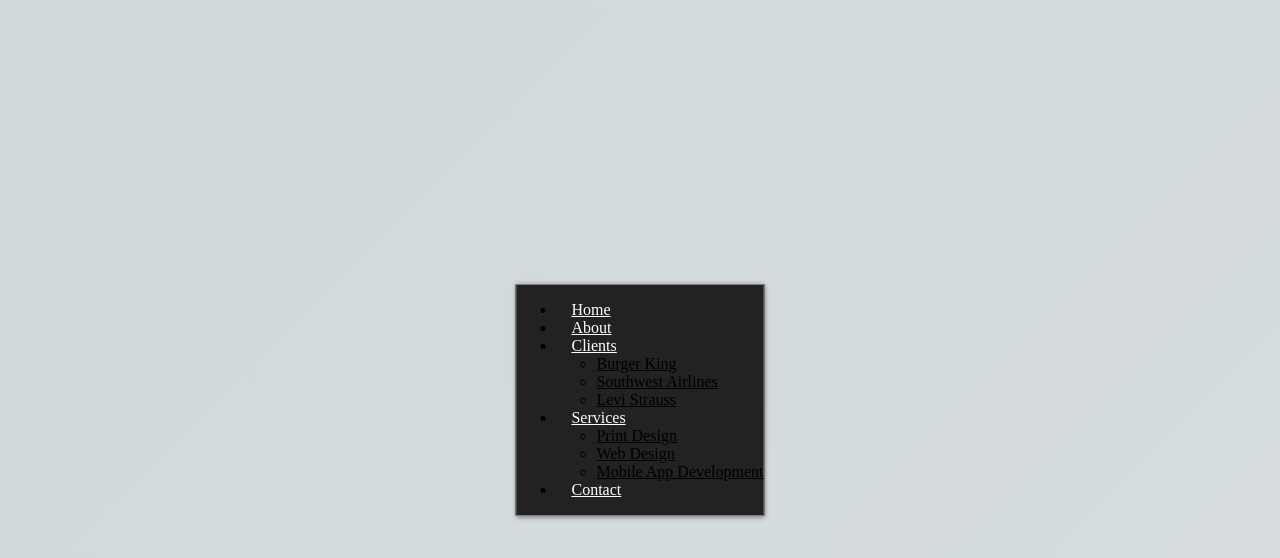
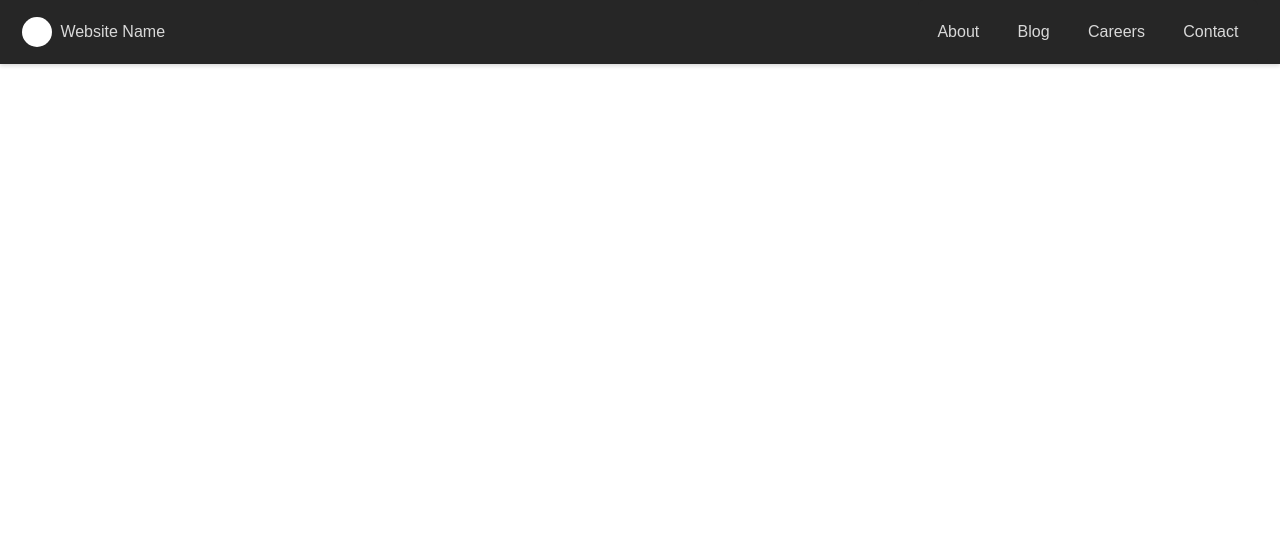
Before and after one commit to KeyElementElectronics/KeyElementElectronics.github.io, a plain HTML site: page index.html in a window 1280 px wide. Drawn offline with Linux system fonts and the light colour scheme.

Commit message:
✨ (navbar) created new and improved navbar

```diff
--- /dev/null
+++ b/CSS/index.css
@@ -0,0 +1,186 @@
+:root {
+    --navbar-bg-color: hsl(0, 0%, 15%);
+    --navbar-text-color: hsl(0, 0%, 85%);
+    --navbar-text-color-focus: white;
+    --navbar-bg-contrast: hsl(0, 0%, 25%);
+}
+
+* {
+    box-sizing: border-box;
+    margin: 0;
+    padding: 0;
+}
+
+body {
+    height: 100vh;
+    font-family: Arial, Helvetica, sans-serif;
+    line-height: 1.6;
+}
+
+.container {
+    max-width: 1920px;
+    padding-left: 1.4rem;
+    padding-right: 1.4rem;
+    margin-left: auto;
+    margin-right: auto;
+}
+
+#navbar {
+    --navbar-height: 64px;
+    position: fixed;
+    height: var(--navbar-height);
+    background-color: var(--navbar-bg-color);
+    left: 0;
+    right: 0;
+    box-shadow: 0 2px 4px rgba(0, 0, 0, 0.15);
+}
+
+.navbar-container {
+    display: flex;
+    justify-content: space-between;
+    height: 100%;
+    align-items: center;
+}
+
+.navbar-item {
+    margin: 0.4em;
+    width: 100%;
+}
+
+.home-link,
+.navbar-link {
+    color: var(--navbar-text-color);
+    text-decoration: none;
+    display: flex;
+    font-weight: 400;
+    align-items: center;
+}
+
+.home-link:is(:focus, :hover) {
+    color: var(--navbar-text-color-focus);
+}
+
+.navbar-link {
+    justify-content: center;
+    width: 100%;
+    padding: 0.4em 0.8em;
+    border-radius: 5px;
+}
+
+.navbar-link:is(:focus, :hover) {
+    color: var(--navbar-text-color-focus);
+    background-color: var(--navbar-bg-contrast);
+}
+
+.navbar-logo {
+    background-color: var(--navbar-text-color-focus);
+    border-radius: 50%;
+    width: 30px;
+    height: 30px;
+    margin-right: 0.5em;
+}
+
+#navbar-toggle {
+    cursor: pointer;
+    border: none;
+    background-color: transparent;
+    width: 40px;
+    height: 40px;
+    display: flex;
+    align-items: center;
+    justify-content: center;
+    flex-direction: column;
+}
+
+.icon-bar {
+    display: block;
+    width: 25px;
+    height: 4px;
+    margin: 2px;
+    background-color: var(--navbar-text-color);
+}
+
+#navbar-toggle:is(:focus, :hover) .icon-bar {
+    background-color: var(--navbar-text-color-focus);
+}
+
+#navbar-toggle[aria-expanded="true"] .icon-bar:is(:first-child, :last-child) {
+    position: absolute;
+    margin: 0;
+    width: 30px;
+}
+
+#navbar-toggle[aria-expanded="true"] .icon-bar:first-child {
+    transform: rotate(45deg);
+}
+
+#navbar-toggle[aria-expanded="true"] .icon-bar:nth-child(2) {
+    opacity: 0;
+}
+
+#navbar-toggle[aria-expanded="true"] .icon-bar:last-child {
+    transform: rotate(-45deg);
+}
+
+#navbar-menu {
+    position: fixed;
+    top: var(--navbar-height);
+    bottom: 0;
+    opacity: 0;
+    visibility: hidden;
+    left: 0;
+    right: 0;
+}
+
+#navbar-toggle[aria-expanded="true"]+#navbar-menu {
+    background-color: rgba(0, 0, 0, 0.4);
+    opacity: 1;
+    visibility: visible;
+}
+
+.navbar-links {
+    list-style: none;
+    position: absolute;
+    background-color: var(--navbar-bg-color);
+    display: flex;
+    flex-direction: column;
+    align-items: center;
+    left: 0;
+    right: 0;
+    margin: 1.4rem;
+    border-radius: 5px;
+    box-shadow: 0 0 20px rgba(0, 0, 0, 0.3);
+}
+
+#navbar-toggle[aria-expanded="true"]+#navbar-menu .navbar-links {
+    padding: 1em;
+}
+
+@media screen and (min-width: 700px) {
+
+    #navbar-toggle,
+    #navbar-toggle[aria-expanded="true"] {
+        display: none;
+    }
+
+    #navbar-menu,
+    #navbar-toggle[aria-expanded="true"] #navbar-menu {
+        visibility: visible;
+        opacity: 1;
+        position: static;
+        display: block;
+        height: 100%;
+
+    }
+
+    .navbar-links,
+    #navbar-toggle[aria-expanded="true"] #navbar-menu .navbar-links {
+        margin: 0;
+        padding: 0;
+        box-shadow: none;
+        position: static;
+        flex-direction: row;
+        width: 100%;
+        height: 100%;
+    }
+}
--- /dev/null
+++ b/JS/index.js
@@ -0,0 +1,14 @@
+const navbarToggle = navbar.querySelector("#navbar-toggle");
+const navbarMenu = document.querySelector("#navbar-menu");
+const navbarLinksContainer = navbarMenu.querySelector(".navbar-links");
+let isNavbarExpanded = navbarToggle.getAttribute("aria-expanded") === "true";
+
+const toggleNavbarVisibility = () => {
+  isNavbarExpanded = !isNavbarExpanded;
+  navbarToggle.setAttribute("aria-expanded", isNavbarExpanded);
+};
+
+navbarToggle.addEventListener("click", toggleNavbarVisibility);
+
+navbarLinksContainer.addEventListener("click", (e) => e.stopPropagation());
+navbarMenu.addEventListener("click", toggleNavbarVisibility);
--- a/index.html
+++ b/index.html
@@ -1,40 +1,39 @@
 <!DOCTYPE html>
-<html>
-
+<html lang="en">
   <head>
-    <title>Home</title>
-    <link rel="stylesheet" href="nav.css">
-    <!-- <script src="nav.js"></script> -->
+    <meta charset="UTF-8" />
+    <meta name="viewport" content="width=device-width, initial-scale=1.0" />
+    <title>Responsive Navbar</title>
+    <link rel="stylesheet" type="text/css" href="./CSS/index.css" />
   </head>
-
   <body>
-    <div id="main">
-        <nav class="navbar navbar-default">
-            <ul class="nav navbar-nav">
-                <li><a href="#0">Home</a></li>
-                <li><a href="#0">About</a></li>
-                <li class="dropdown">
-                    <a href="#0" class="dropdown-toggle" data-toggle="dropdown" data-target="dropdown" role="button"
-                        aria-haspopup="true" aria-expanded="false">Clients<span class="caret"></span></a>
-                    <ul class="dropdown-menu" id="dropdon-menu">
-                        <li><a href="#0">Burger King</a></li>
-                        <li><a href="#0">Southwest Airlines</a></li>
-                        <li><a href="#0">Levi Strauss</a></li>
+    <header id="navbar">
+      <nav class="navbar-container container">
+        <a href="/" class="home-link">
+          <div class="navbar-logo"></div>
+          Website Name
+        </a>
+        <button
+          type="button"
+          id="navbar-toggle"
+          aria-controls="navbar-menu"
+          aria-label="Toggle menu"
+          aria-expanded="false"
+        >
+          <span class="icon-bar"></span>
+          <span class="icon-bar"></span>
+          <span class="icon-bar"></span>
+        </button>
+        <div id="navbar-menu" aria-labelledby="navbar-toggle">
+          <ul class="navbar-links">
+            <li class="navbar-item"><a class="navbar-link" href="/about">About</a></li>
+            <li class="navbar-item"><a class="navbar-link" href="/blog">Blog</a></li>
+            <li class="navbar-item"><a class="navbar-link" href="/careers">Careers</a></li>
+            <li class="navbar-item"><a class="navbar-link" href="/contact">Contact</a></li>
           </ul>
-                </li>
-                <li class="dropdown">
-                    <a href="#0" class="dropdown-toggle" data-toggle="dropdown" data-target="dropdown" role="button"
-                        aria-haspopup="true" aria-expanded="false">Services<span class="caret"></span></a>
-                    <ul class="dropdown-menu" id="dropdon-menu">
-                        <li><a href="#0">Print Design</a></li>
-                        <li><a href="#0">Web Design</a></li>
-                        <li><a href="#0">Mobile App Development</a></li>
-                    </ul>
-                </li>
-                <li><a href="#0">Contact</a></li>
-            </ul>
+        </div>
       </nav>
-    </div>
+    </header>
+    <script src="./JS/index.js"></script>
   </body>
-
 </html>
```
Also changed, not shown: CSS/nav.css (renamed from nav.css), JS/nav.js (renamed from nav.js). Lines whose indentation alone changed are shown as unchanged.
